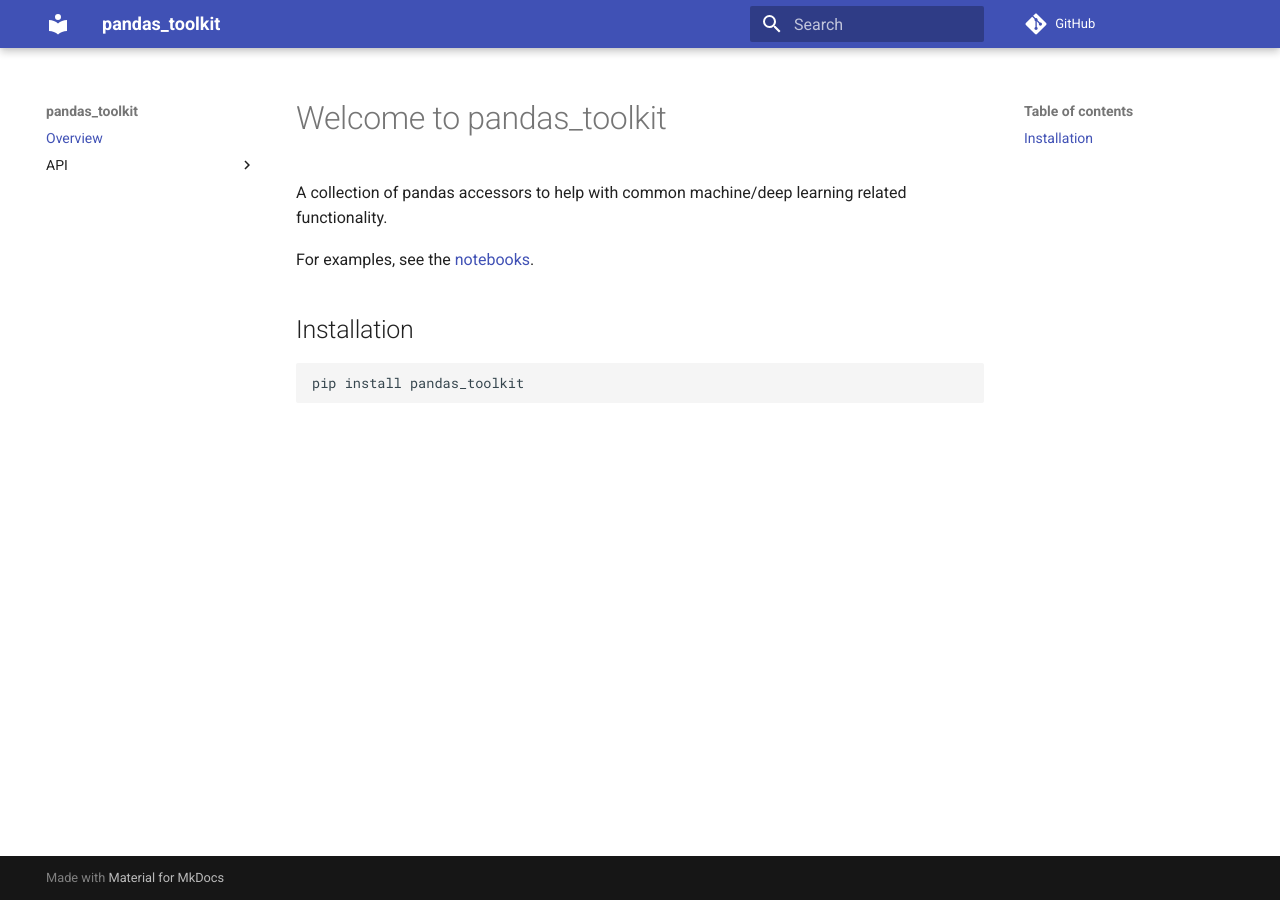
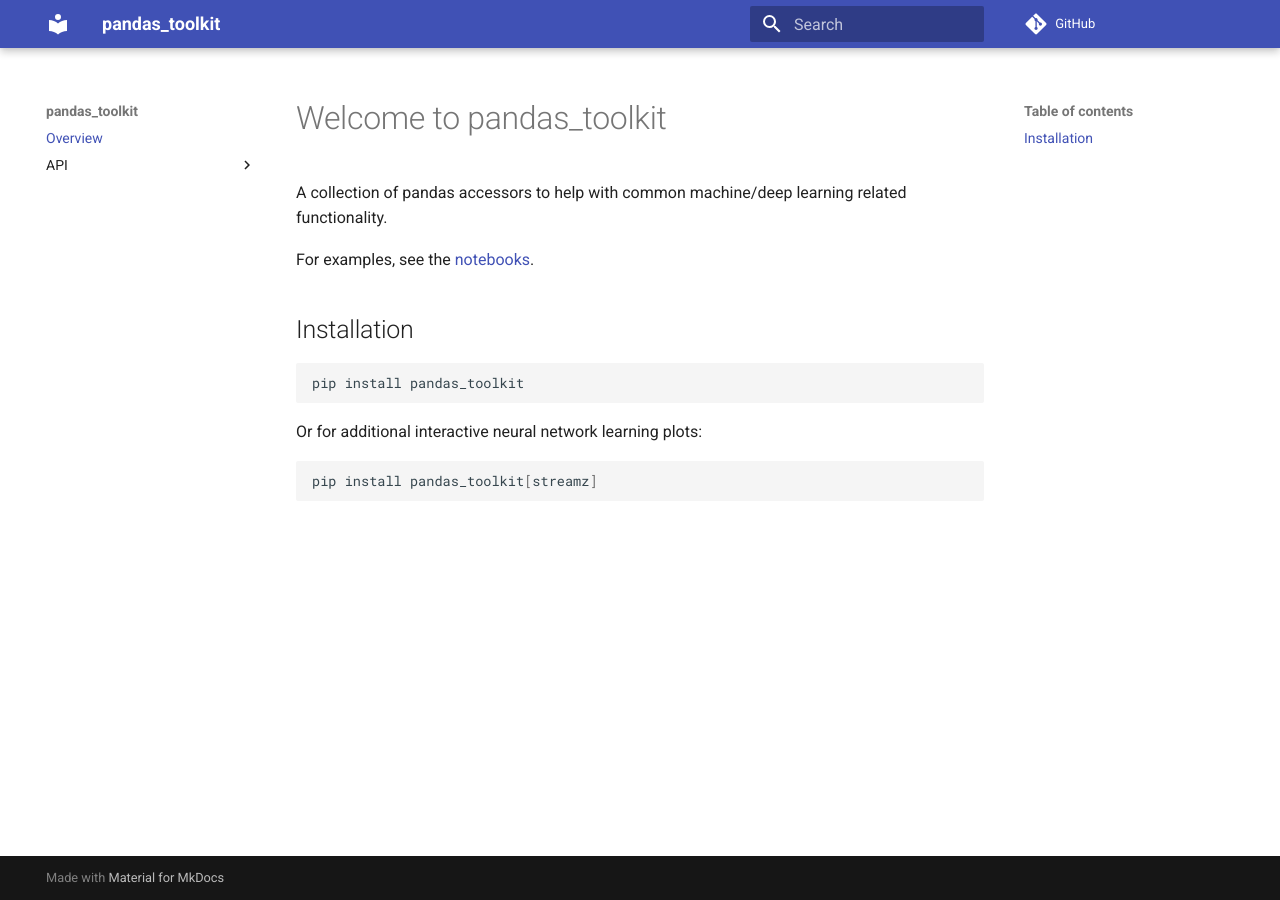
Before and after one commit to asmith26/pandas_toolkit, an MkDocs documentation site: the page built from docs/index.md, in a window 1280 px wide. Built offline with MkDocs 1.6.1 and Material for MkDocs 9.7.7, drawn with Linux system fonts in a browser that asks for light colours; comment, search, counter and statistics services are not loaded.

Commit message:
Add extras_require installation information.

````diff
--- a/docs/index.md
+++ b/docs/index.md
@@ -9,3 +9,9 @@ For examples, see the [notebooks](https://github.com/asmith26/pandas_toolkit/tre
 ```bash
 pip install pandas_toolkit
 ```
+
+Or for additional interactive neural network learning plots:
+
+```bash
+pip install pandas_toolkit[streamz]
+```
````
Also changed, not shown: README.md (+6 -0 lines).
